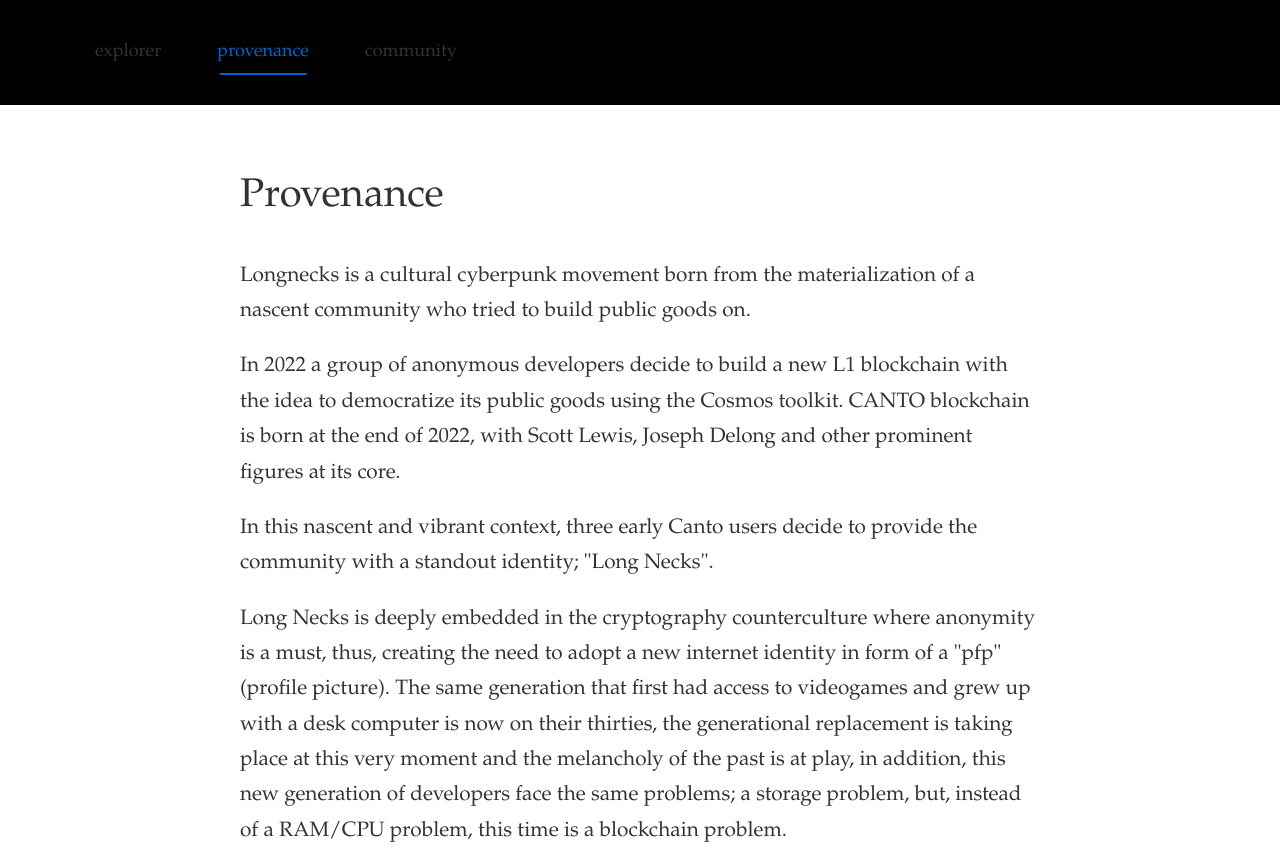
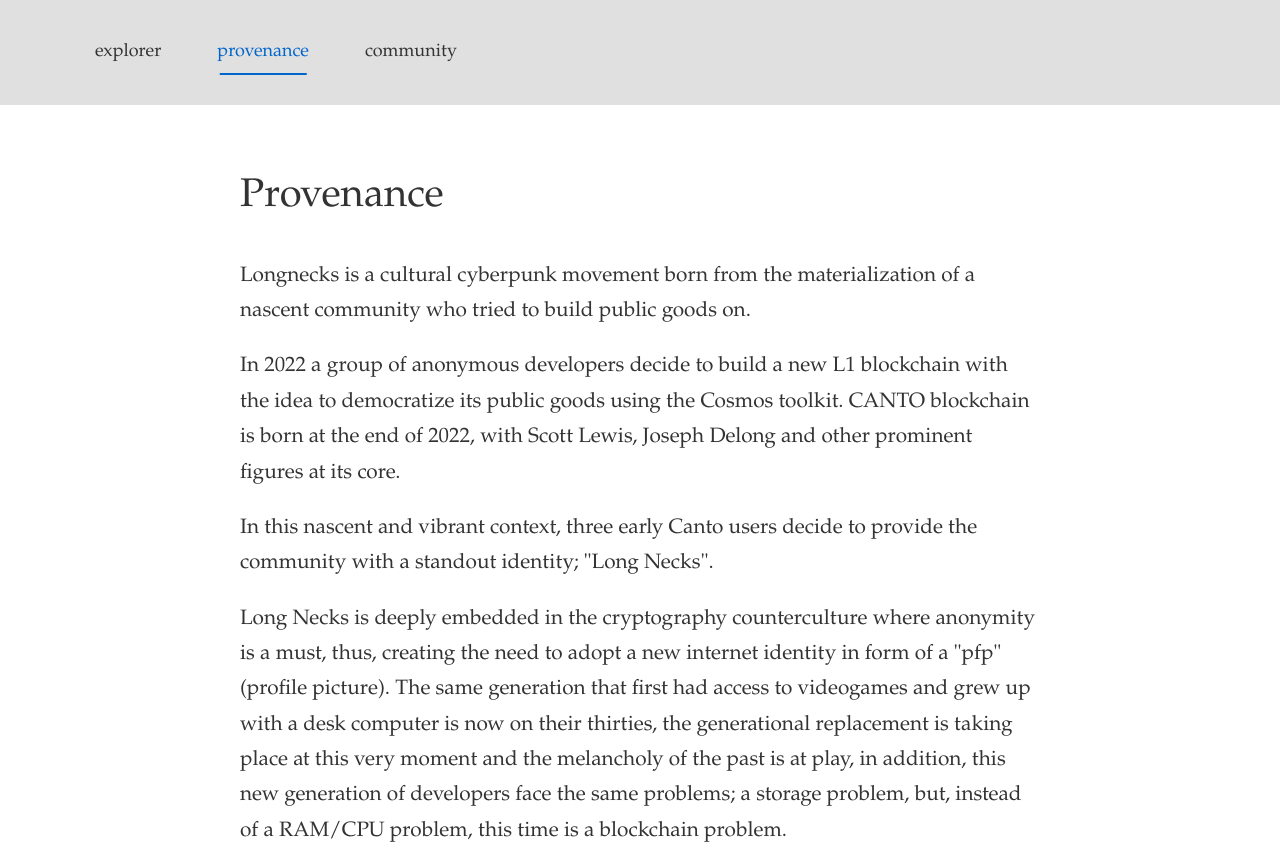
Before and after one commit to Cangrejorey/necksexplorer.github.io, a plain HTML site: page provenance.html in a window 1280 px wide. Shown: the top 852 px of the page. Drawn offline with Linux system fonts and the light colour scheme; a script that the page names is missing.

Commit message:
Update provenance.html

```diff
--- a/provenance.html
+++ b/provenance.html
@@ -29,7 +29,7 @@
         /* Header Styles */
        header {
     padding: 30px 0;
-    background-color: #000000;
+    background-color: #e0e0e0;
     position: relative; /* Add this for positioning the pseudo-element */
 }
 
@@ -42,7 +42,7 @@ header::after {
     transform: translateX(-50%);
     width: 90%; /* This makes it shorter than full width */
     height: 1px;
-    background-color: #000000;
+    background-color: #e0e0e0;
 }
         .nav-container {
             display: flex;
```
